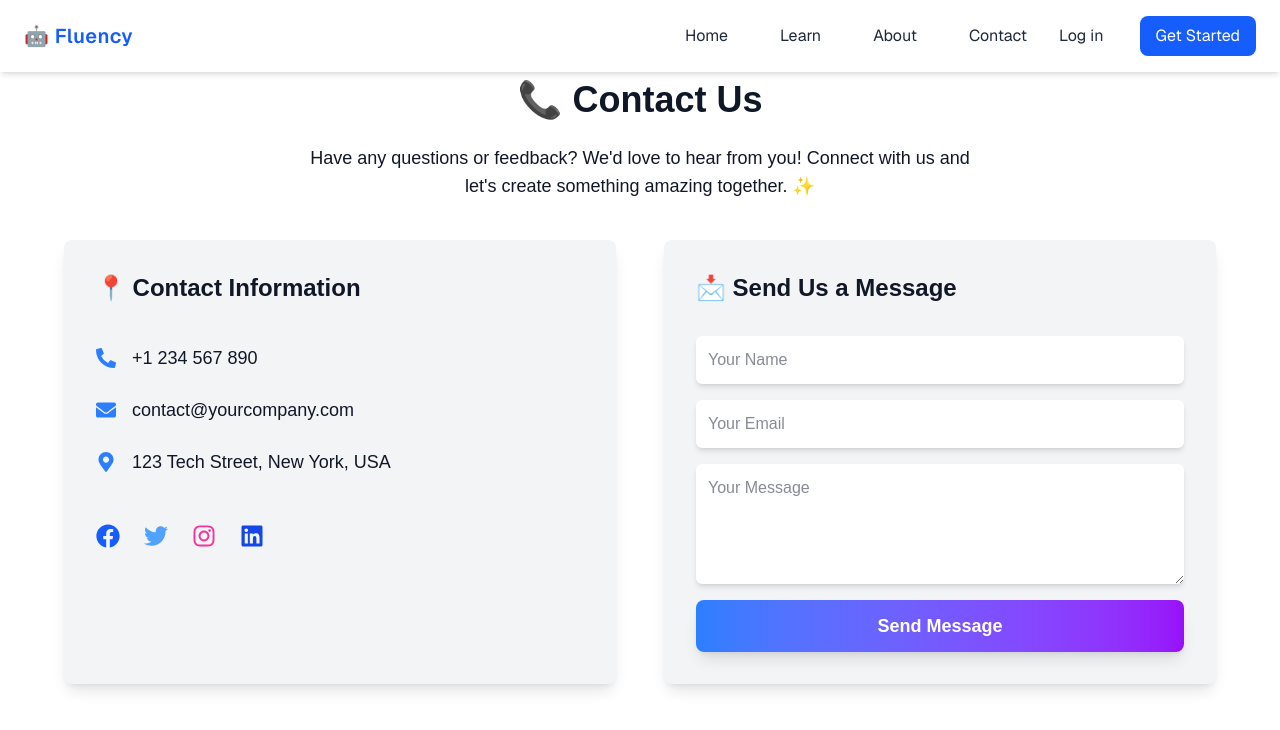
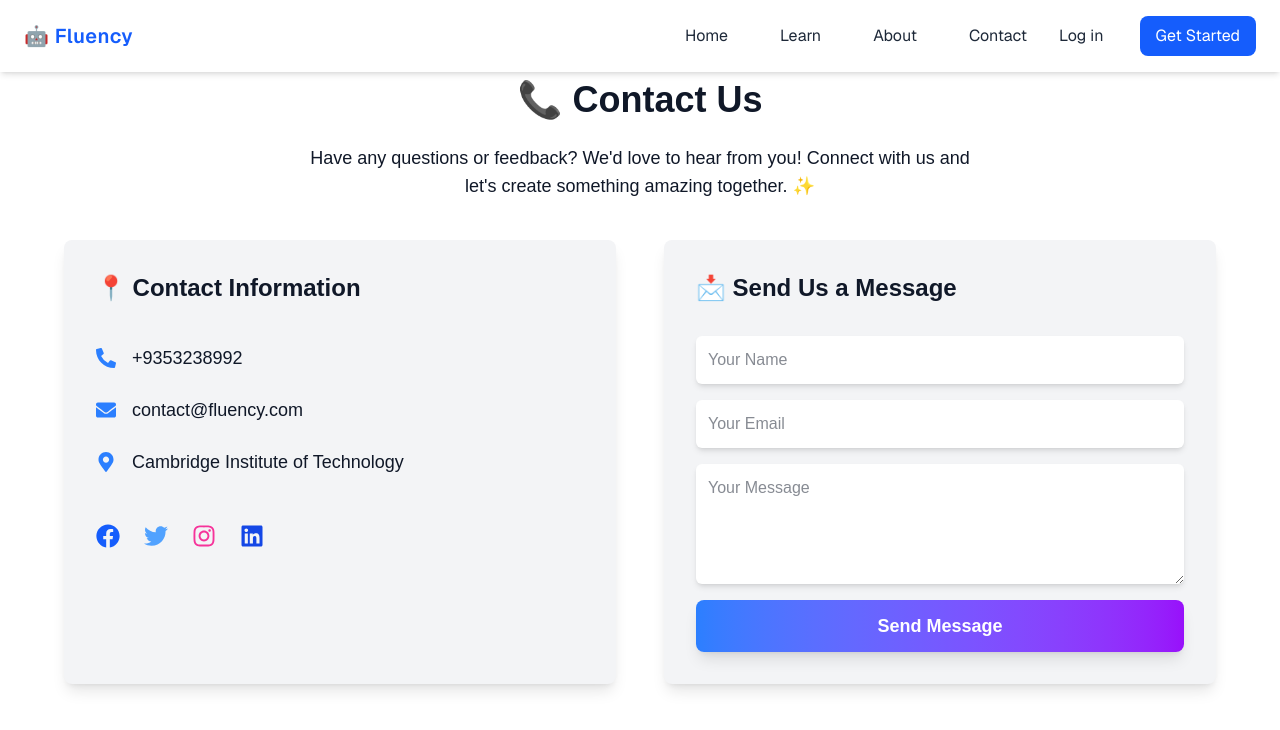
Before and after one commit to guruswarupa/fluency, a Next.js app: page /contact in a window 1280 px wide. Shown: the top 730 px of the page. Built offline with nearby package versions, Linux system fonts and the light colour scheme.

Commit message:
fix contact

```diff
--- a/app/contact/page.js
+++ b/app/contact/page.js
@@ -47,15 +47,15 @@ export default function ContactUs() {
           </h2>
           <div className="flex items-center gap-4">
             <FaPhoneAlt className="text-blue-500 text-xl" />
-            <span className="text-lg">+1 234 567 890</span>
+            <span className="text-lg">+9353238992</span>
           </div>
           <div className="flex items-center gap-4">
             <FaEnvelope className="text-blue-500 text-xl" />
-            <span className="text-lg">contact@yourcompany.com</span>
+            <span className="text-lg">contact@fluency.com</span>
           </div>
           <div className="flex items-center gap-4">
             <FaMapMarkerAlt className="text-blue-500 text-xl" />
-            <span className="text-lg">123 Tech Street, New York, USA</span>
+            <span className="text-lg">Cambridge Institute of Technology</span>
           </div>
 
           {/* Social Media Links */}
```
